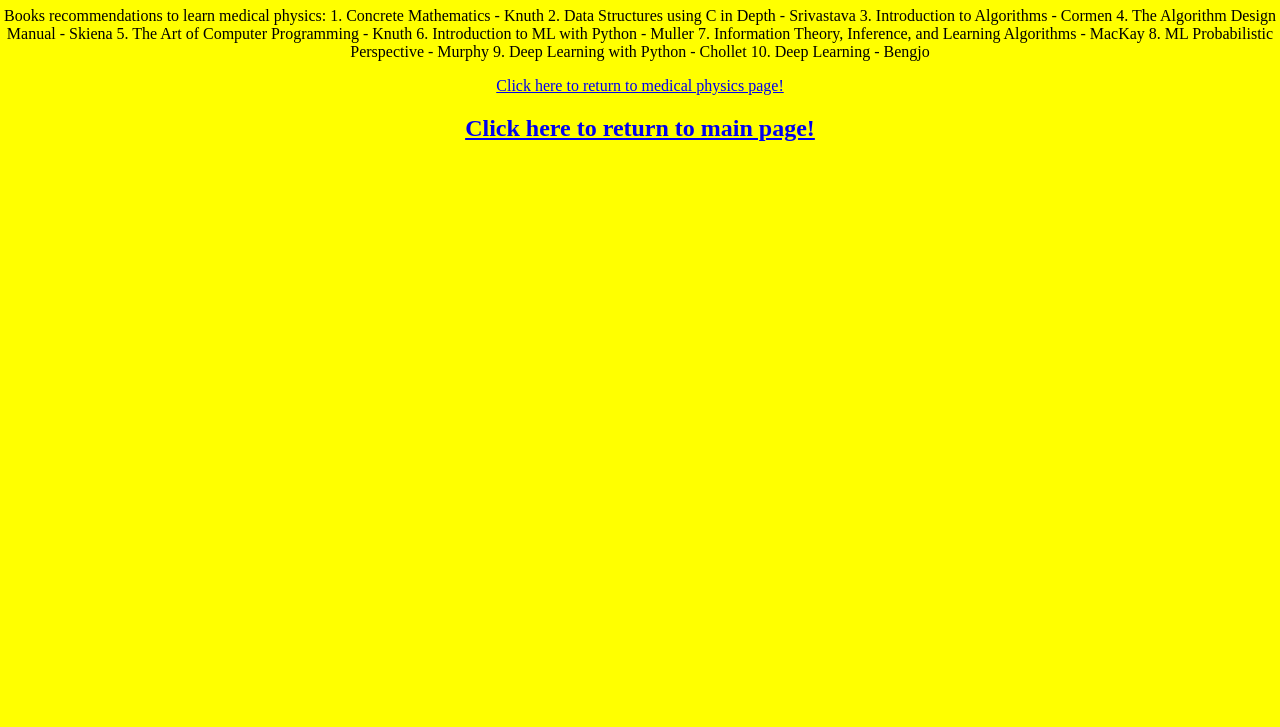
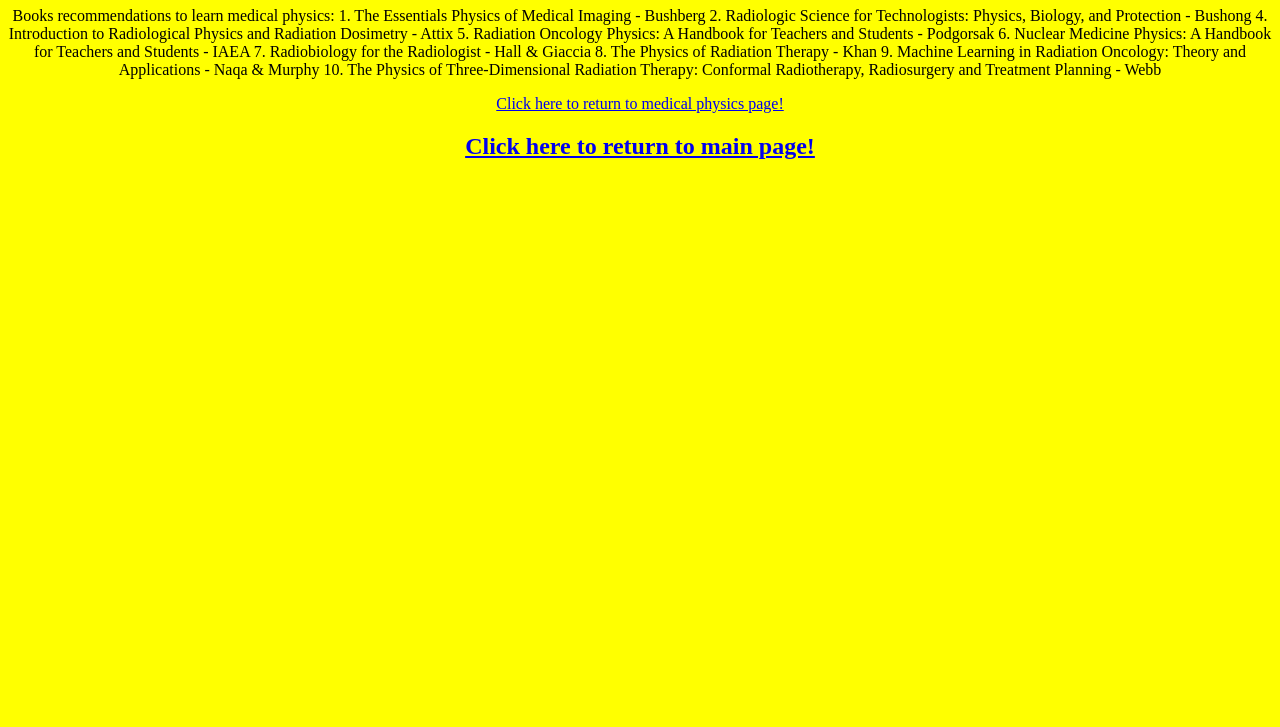
Before and after one commit to rafligunawan/rafligunawan.github.io, a plain HTML site: page medicalphysicsbooksrec.html in a window 1280 px wide. Shown: the part 73-800 px from the top of the page. Drawn offline with Linux system fonts and the light colour scheme.

Commit message:
Update medicalphysicsbooksrec.html

```diff
--- a/medicalphysicsbooksrec.html
+++ b/medicalphysicsbooksrec.html
@@ -9,18 +9,17 @@
 </head>
 <body>
     <div class="container">
-       <h1>MEDICAL PHYSICS BOOKS RECOMMENDATION</h1>
-       <p>Books recommendations to learn medical physics:
-          1. Concrete Mathematics - Knuth
-          2. Data Structures using C in Depth - Srivastava
-          3. Introduction to Algorithms - Cormen
-          4. The Algorithm Design Manual - Skiena
-          5. The Art of Computer Programming - Knuth
-          6. Introduction to ML with Python - Muller
-          7.  Information Theory, Inference, and Learning Algorithms - MacKay
-          8. ML Probabilistic Perspective - Murphy
-          9. Deep Learning with Python - Chollet
-          10. Deep Learning - Bengjo
+        <h1>MEDICAL PHYSICS BOOKS RECOMMENDATION</h1>
+        <p>Books recommendations to learn medical physics:
+            1. The Essentials Physics of Medical Imaging - Bushberg
+            2. Radiologic Science for Technologists: Physics, Biology, and Protection - Bushong
+            4. Introduction to Radiological Physics and Radiation Dosimetry - Attix
+            5. Radiation Oncology Physics: A Handbook for Teachers and Students - Podgorsak
+            6. Nuclear Medicine Physics: A Handbook for Teachers and Students - IAEA
+            7.  Radiobiology for the Radiologist - Hall & Giaccia
+            8. The Physics of Radiation Therapy - Khan
+            9. Machine Learning in Radiation Oncology: Theory and Applications - Naqa & Murphy
+            10. The Physics of Three-Dimensional Radiation Therapy: Conformal Radiotherapy, Radiosurgery and Treatment Planning - Webb
         </p>
         <a href="./medicalphysics.html"><p>Click here to return to medical physics page!</p>
         <a href="./index.html"><h2>Click here to return to main page!</h2></a>
```
